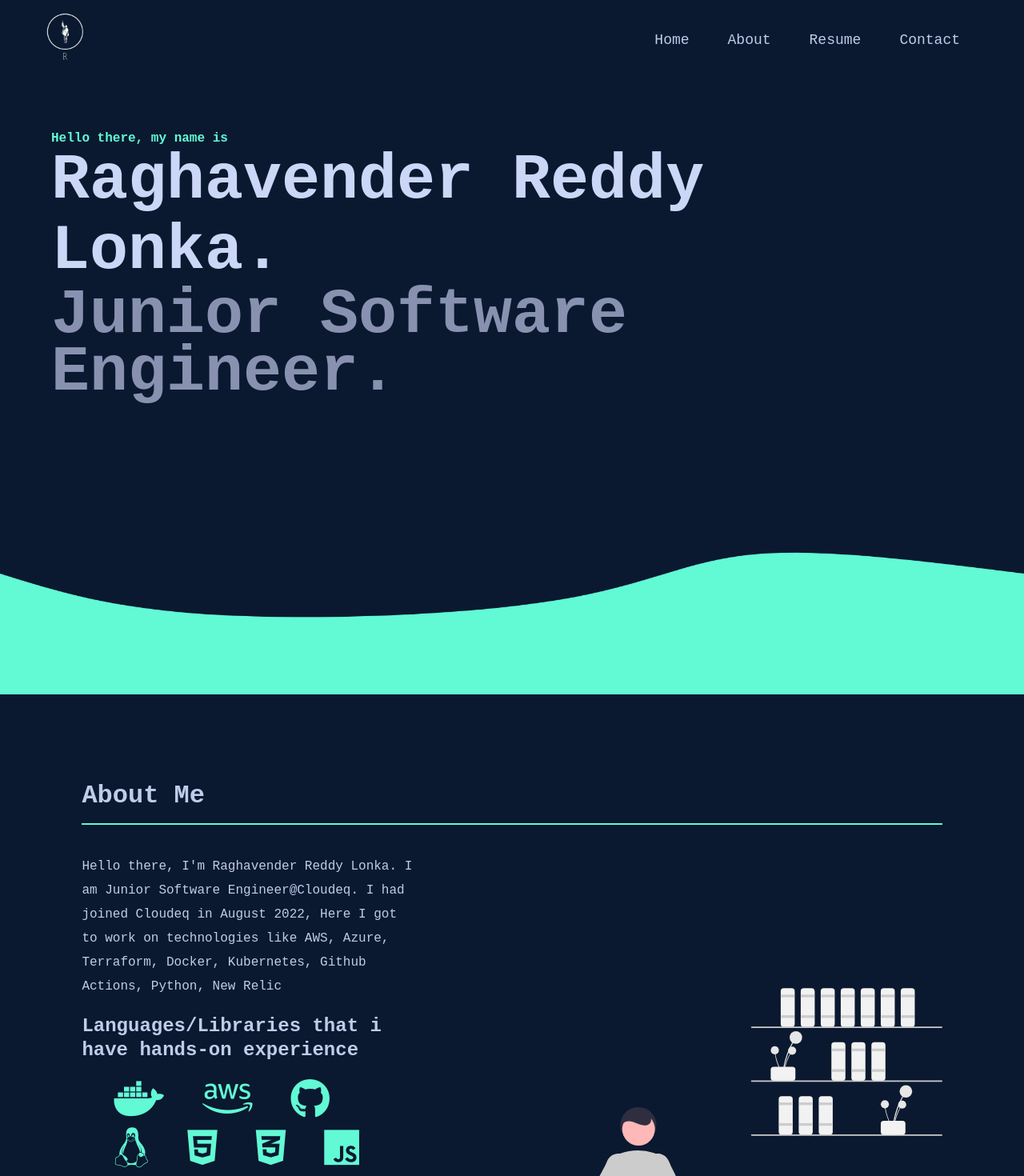
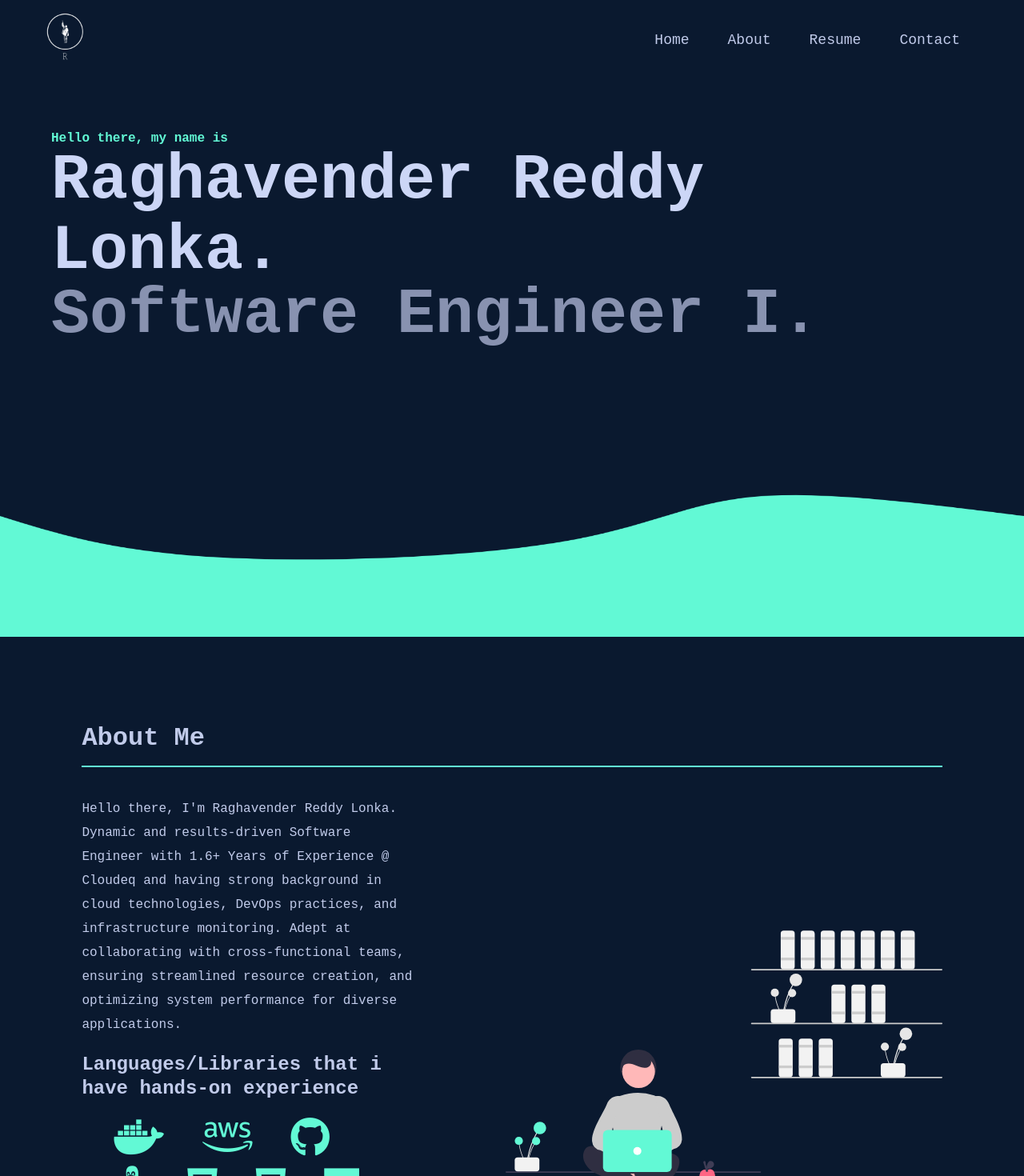
Before and after one commit to Raghavender-lonka/react-portfolio, a React (Create React App) app: page / in a window 1280 px wide. Shown: the top 1470 px of the page at 80% size. Built offline with nearby package versions, Linux system fonts and the light colour scheme.

Commit message:
Update Job title

```diff
--- a/src/components/About/About.jsx
+++ b/src/components/About/About.jsx
@@ -28,8 +28,7 @@ export default function About() {
       <div className="abountContentContainer">
         <div className="aboutContent">
           <p>
-            Hello there, I'm Raghavender Reddy Lonka. I am Junior Software
-            Engineer@Cloudeq. I had joined <a href="https://cloudeq.com/"> Cloudeq</a> in August 2022, Here I got to work on technologies like AWS, Azure, Terraform, Docker, Kubernetes, Github Actions, Python, New Relic
+            Hello there, I'm Raghavender Reddy Lonka. Dynamic and results-driven Software Engineer with 1.6+ Years of Experience @<a href="https://cloudeq.com/"> Cloudeq</a> and having strong background in cloud technologies, DevOps practices, and infrastructure monitoring. Adept at collaborating with cross-functional teams, ensuring streamlined resource creation, and optimizing system performance for diverse applications.
           </p>
           {/* <p>
             Fast-forward to today, As I was learing web i was enjoying turning
--- a/src/components/Home/Home.jsx
+++ b/src/components/Home/Home.jsx
@@ -9,7 +9,7 @@ export default function Home() {
       <div className="homeTextContainer">
         <h4 className="intro">Hello there, my name is</h4>
         <h1 className="name">Raghavender Reddy Lonka.</h1>
-        <h2 className="job">Junior Software Engineer.</h2>
+        <h2 className="job">Software Engineer I.</h2>
         <img src={Hi} alt="profile" className="profile" />
       </div>
       <img src={Wave} alt="wave" className="wave" />
```
